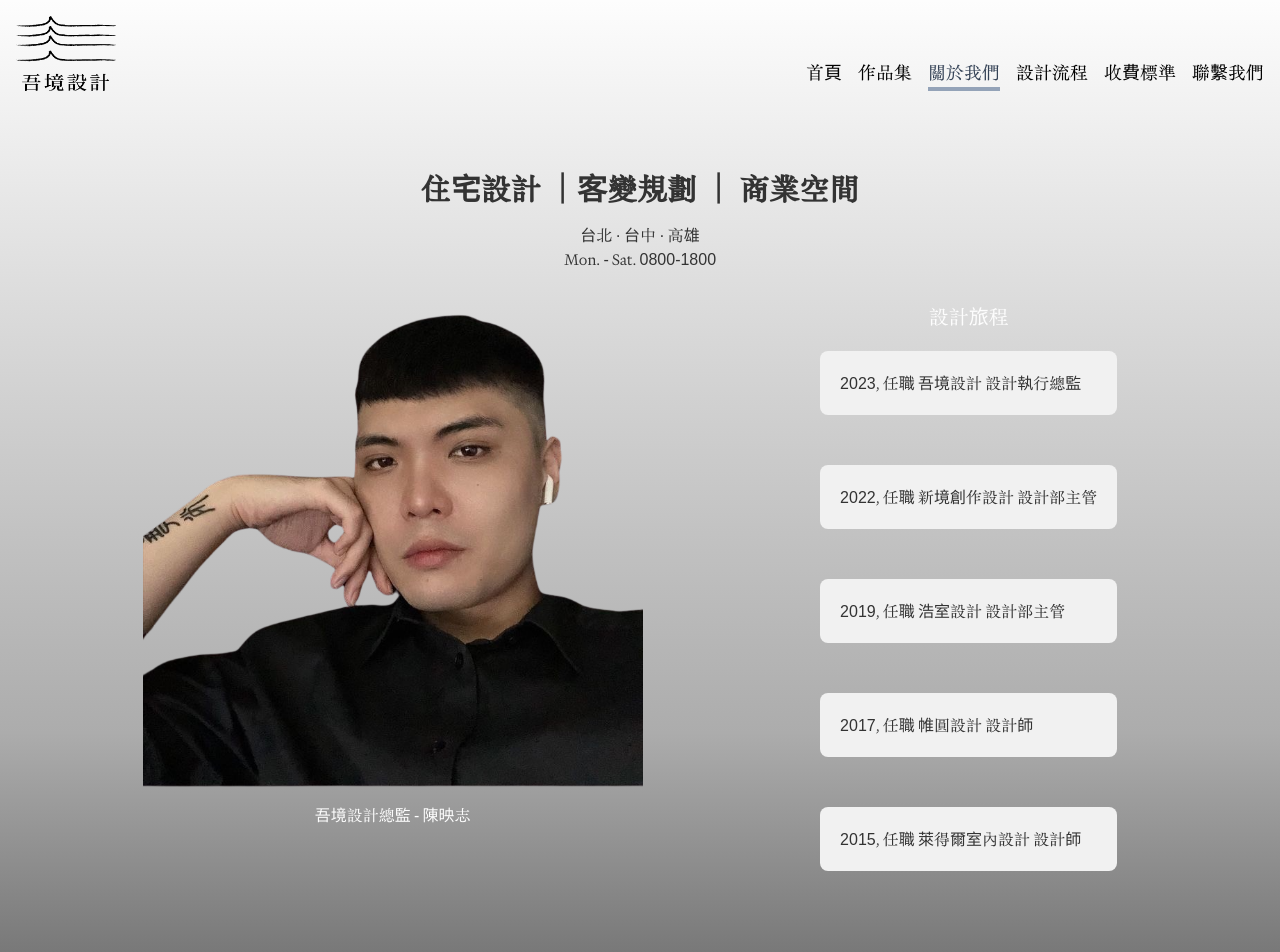
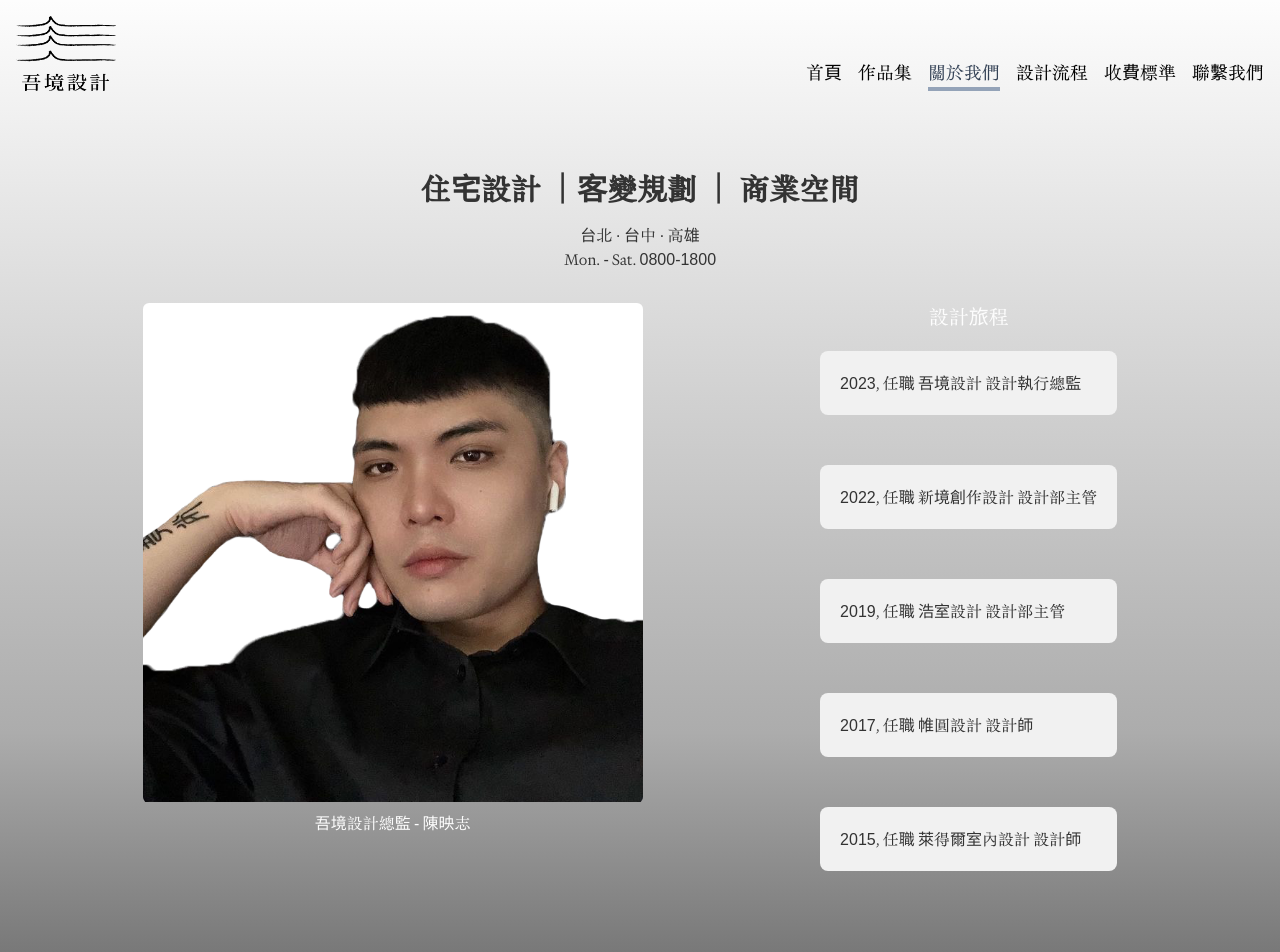
Before and after one commit to naluwan/nextjs_wrid_official_website, a Next.js app: page /nextjs_wrid_official_website/about in a window 1280 px wide. Shown: the top 952 px of the page. Built offline with nearby package versions, Linux system fonts and the light colour scheme.

Commit message:
feat: add aos setting and update ceo image

```diff
--- a/app/(routes)/about/page.tsx
+++ b/app/(routes)/about/page.tsx
@@ -2,7 +2,7 @@
 import React from 'react';
 import Image from 'next/image';
 import AOS from 'aos';
-import ceoImage from '@/public/CEO-removebg.png';
+import ceoImage from '@/public/CEO.png';
 import { ceoExp } from '@/public/constants';
 
 const AboutUs: React.FC = () => {
@@ -12,7 +12,12 @@ const AboutUs: React.FC = () => {
 
   return (
     <div className='mx-auto p-4 sm:p-16'>
-      <div data-aos='fade-up' data-aos-duration='1000' className='text-center'>
+      <div
+        className='text-center'
+        data-aos='fade-up'
+        data-aos-duration='1000'
+        data-aos-once
+      >
         {/* 文字介紹 */}
         <h1 className='mb-4 text-xl font-bold md:text-3xl'>
           住宅設計 ｜客變規劃 ｜ 商業空間
@@ -27,9 +32,10 @@ const AboutUs: React.FC = () => {
         data-aos='fade-up'
         data-aos-duration='1000'
         data-aos-delay='400'
+        data-aos-once
       >
         <div className='flex flex-col items-center text-[#fdfdfd] max-md:mb-8'>
-          <div className='aspect-square max-h-[500px] max-w-[500px] p-6 md:p-0'>
+          <div className='aspect-square max-h-[500px] max-w-[500px] overflow-hidden rounded-md p-6 md:p-0'>
             {/* 照片 */}
             <Image
               src={ceoImage}
@@ -40,7 +46,7 @@ const AboutUs: React.FC = () => {
               className='h-auto w-auto'
             />
           </div>
-          <p className='mb-2'>吾境設計總監 - 陳映志</p>
+          <p className='mt-2'>吾境設計總監 - 陳映志</p>
         </div>
 
         <div>
@@ -56,6 +62,7 @@ const AboutUs: React.FC = () => {
                   data-aos='fade-up'
                   data-aos-duration='1000'
                   data-aos-delay={delay}
+                  data-aos-once
                 >
                   <div className='flex-1 rounded-[8px] bg-[#f1f1f1] p-[20px]'>
                     <p>
@@ -74,6 +81,7 @@ const AboutUs: React.FC = () => {
         data-aos='fade-up'
         data-aos-duration='1000'
         data-aos-delay='600'
+        data-aos-once
       >
         <p className='text-lg tracking-widest'>吾慢生活．境舒享悠</p>
         <p className='text-lg tracking-widest'>尊享客製．細緻品味</p>
```
Also changed, not shown: public/CEO.png (added).
